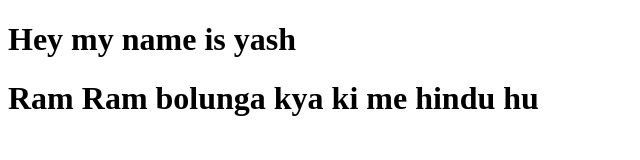
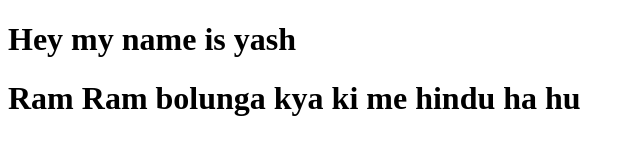
Before and after one commit to yashamte72/github-demo, a plain HTML site: page index.html in a window 1280 px wide. Shown: the full height of the page, 0-640 px from the left. Drawn offline with Linux system fonts and the light colour scheme.

Commit message:
Update README and index.html

```diff
--- a/index.html
+++ b/index.html
@@ -7,6 +7,6 @@
 </head>
 <body>
     <h1>Hey my name is yash</h1>
-    <h1>Ram Ram bolunga kya ki me hindu hu</h1>
+    <h1>Ram Ram bolunga kya ki me hindu  ha hu</h1>
 </body>
 </html>
```
Also changed, not shown: 1 other file.
